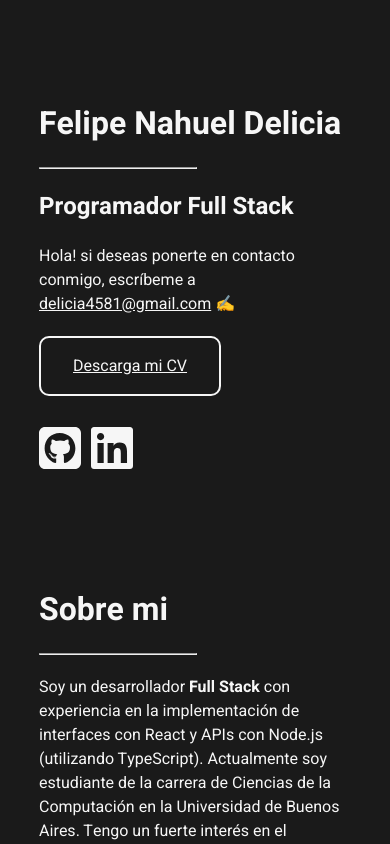
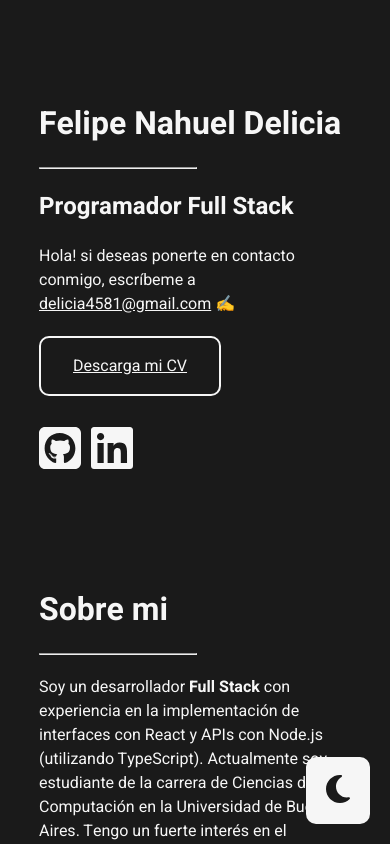
Before and after one commit to felipendelicia/portfolio, a React (Create React App) app: page / in a window 390 px wide. Shown: the top 844 px of the page. Built offline with nearby package versions, Linux system fonts and the light colour scheme.

Commit message:
added finally themes

```diff
--- a/package.json
+++ b/package.json
@@ -1,6 +1,6 @@
 {
   "name": "portfolio",
-  "version": "0.1.0",
+  "version": "0.2.0",
   "private": true,
   "dependencies": {
     "@fortawesome/fontawesome-svg-core": "^6.2.1",
--- a/public/index.html
+++ b/public/index.html
@@ -1,9 +1,12 @@
 <!DOCTYPE html>
-<html lang="en">
+<html lang="es">
   <head>
     <meta charset="utf-8" />
     <meta name="viewport" content="width=device-width, initial-scale=1" />
-    <meta name="description" content="Felipe N. Delicia portfolio" />
+    <meta
+      name="description"
+      content="Desarrollador Full Stack con experiencia en la implementación de interfaces con React y APIs con Node.js (utilizando TypeScript). Actualmente soy estudiante de la carrera de Ciencias de la Computación en la Universidad de Buenos Aires. Tengo un fuerte interés en el desarrollo de aplicaciones web y estoy constantemente buscando aprender nuevas tecnologías y mejorar mis habilidades."
+    />
     <link rel="icon" type="image/x-icon" href="favicon.png" />
     <title>Felipe Delicia</title>
   </head>
--- a/src/App.tsx
+++ b/src/App.tsx
@@ -1,12 +1,14 @@
 import "./App.css";
 import Aside from "./components/Aside";
 import Content from "./components/Content";
+import { MobileTheme } from "./components/Theme";
 
 function App() {
   return (
     <div className="app">
       <Aside/>
       <Content/>
+      <MobileTheme/>
     </div>
   );
 }
--- a/src/components/Aside.tsx
+++ b/src/components/Aside.tsx
@@ -2,7 +2,7 @@ import { FontAwesomeIcon } from "@fortawesome/react-fontawesome";
 import { faCircleUser } from "@fortawesome/free-solid-svg-icons";
 import "../styles/Aside.css";
 import sections from "../data/sections";
-import ThemeChanger from "./ThemeChanger";
+import {DesktopTheme} from "./Theme";
 
 export default function Aside() {
   return (
@@ -30,7 +30,7 @@ export default function Aside() {
         <hr/>
         <section>
           <div className="section-page">
-            <ThemeChanger/>
+            <DesktopTheme/>
           </div>
         </section>
       </div>
--- /dev/null
+++ b/src/components/Theme.tsx
@@ -0,0 +1,55 @@
+import { FontAwesomeIcon } from "@fortawesome/react-fontawesome";
+import { faSun, faMoon } from "@fortawesome/free-solid-svg-icons";
+import "../styles/Switch.css";
+import { useEffect, useState } from "react";
+import { ITheme } from "../types/Props";
+
+export const MobileTheme = () => {
+  const [theme, setTheme] = useState<ITheme>("dark");
+  const handleChange = (theme: ITheme) => setTheme(theme);
+
+  useEffect(() => {
+    document.body.setAttribute("data-theme", theme);
+  }, [theme]);
+
+  const handleOpositeChange = () =>
+    handleChange(theme === "dark" ? "light" : "dark");
+
+  return (
+    <div className="mobile-theme" onClick={handleOpositeChange}>
+      <p>
+        {theme === "dark" ? (
+          <FontAwesomeIcon icon={faMoon} />
+        ) : (
+          <FontAwesomeIcon icon={faSun} />
+        )}
+      </p>
+    </div>
+  );
+};
+
+export const DesktopTheme = () => {
+  const [theme, setTheme] = useState<ITheme>("dark");
+  const handleChange = (theme: ITheme) => setTheme(theme);
+
+  useEffect(() => {
+    document.body.setAttribute("data-theme", theme);
+  }, [theme]);
+
+  return (
+    <div className="switch-theme">
+      <p
+        id={theme === "dark" ? "theme-active" : "theme-inactive"}
+        onClick={() => handleChange("dark")}
+      >
+        <FontAwesomeIcon icon={faMoon} />
+      </p>
+      <p
+        id={theme === "light" ? "theme-active" : "theme-inactive"}
+        onClick={() => handleChange("light")}
+      >
+        <FontAwesomeIcon icon={faSun} />
+      </p>
+    </div>
+  );
+};
--- a/src/components/ThemeChanger.tsx
+++ /dev/null
@@ -1,32 +0,0 @@
-import { FontAwesomeIcon } from "@fortawesome/react-fontawesome";
-import { faSun, faMoon } from "@fortawesome/free-solid-svg-icons";
-import "../styles/Switch.css";
-import { useEffect, useState } from "react";
-
-type Theme = "dark" | "light";
-
-export default function ThemeChanger() {
-  const [theme, setTheme] = useState<Theme>("dark");
-  const handleChange = (theme: Theme) => setTheme(theme);
-
-  useEffect(() => {
-    document.body.setAttribute("data-theme", theme);
-  }, [theme]);
-
-  return (
-    <div className="switch-theme">
-      <p
-        id={theme === "dark" ? "theme-active" : "theme-inactive"}
-        onClick={() => handleChange("dark")}
-      >
-        <FontAwesomeIcon icon={faMoon} />
-      </p>
-      <p
-        id={theme === "light" ? "theme-active" : "theme-inactive"}
-        onClick={() => handleChange("light")}
-      >
-        <FontAwesomeIcon icon={faSun} />
-      </p>
-    </div>
-  );
-}
--- a/src/styles/Switch.css
+++ b/src/styles/Switch.css
@@ -1,15 +1,35 @@
-.switch-theme{
+.switch-theme {
   display: flex;
   gap: 5px;
 }
 
-.switch-theme p{
+.switch-theme p {
   padding: 5px 15px;
   border-radius: 10px;
   transition: backgroud-color, color 0.5s ease-in-out;
 }
 
-#theme-active{
+#theme-active {
   color: var(--main-color);
   background-color: var(--secundary-color);
 }
+
+.mobile-theme {
+  display: none;
+}
+
+/*-------------------------------------------------------*/
+
+@media screen and (max-width: 1100px) {
+  .mobile-theme {
+    display: block;
+    position: fixed;
+    bottom: 20px;
+    right: 20px;
+    padding: 10px 20px;
+    border-radius: 10px;
+    font-size: 2em;
+    background-color: var(--secundary-color);
+    color: var(--main-color);
+  }
+}
--- a/src/types/Props.d.ts
+++ b/src/types/Props.d.ts
@@ -1,4 +1,6 @@
 import { ReactElement } from "react";
+
+export type ITheme = "dark" | "light";
 
 export interface IProyectProps {
     name: string;
```
Lines whose indentation alone changed are shown as unchanged.
